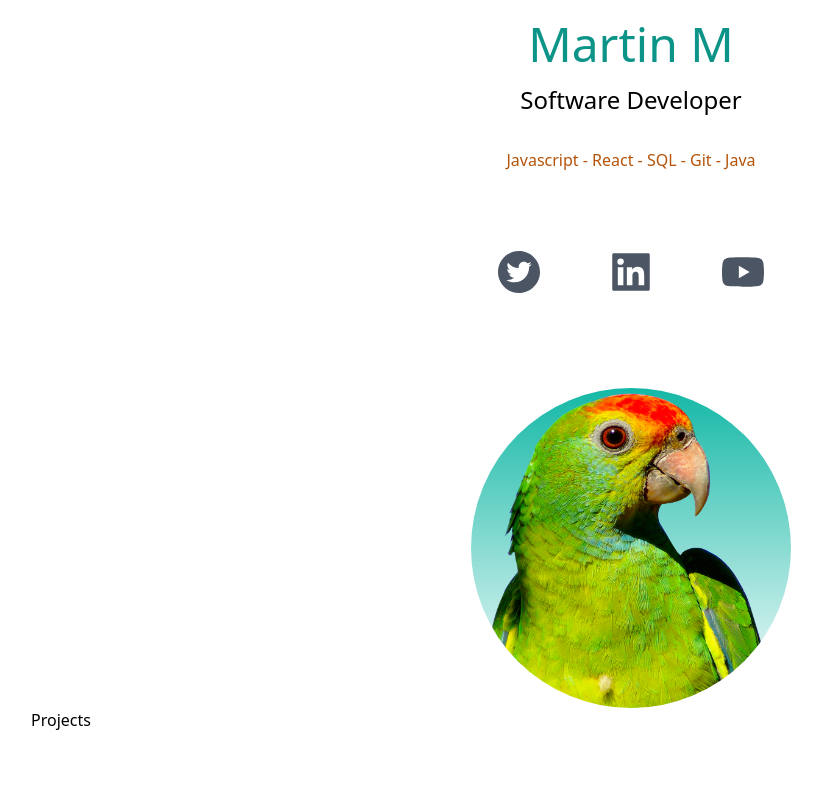
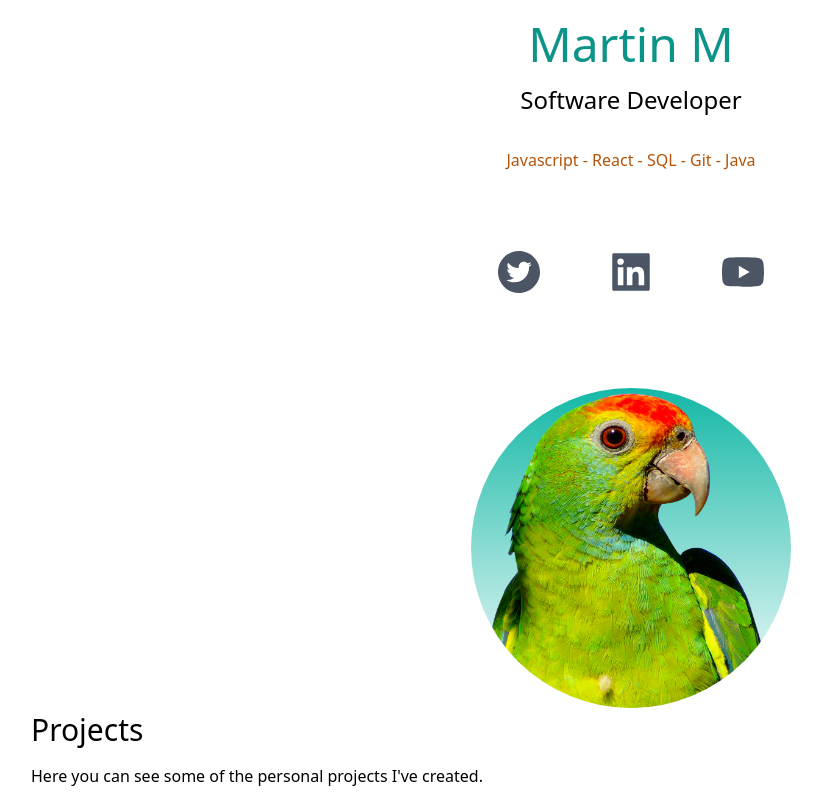
Before and after one commit to MartinMaresC/ReactPortfolio, a Next.js app in the folder react-portfolio/: page / in a window 1280 px wide. Shown: the part 184-984 px from the top of the page, without its empty margins (9-831 px from the left). Before the commit the page ends 916 px from the top, so only its background shows below. Built offline with nearby package versions, Linux system fonts and the light colour scheme.

Commit message:
Updated index projects

```diff
--- a/react-portfolio/pages/index.tsx
+++ b/react-portfolio/pages/index.tsx
@@ -46,7 +46,10 @@ export default function Home() {
 
        <section>
         <div>
-          <h3>Projects</h3>
+          <h3 className='text-3xl py-1'>Projects</h3>
+          <p className='text-md py-2 leading-8 text-gray-80'>
+            Here you can see some of the personal projects I've created.
+          </p>
         </div>
        </section>
       </main>
```
